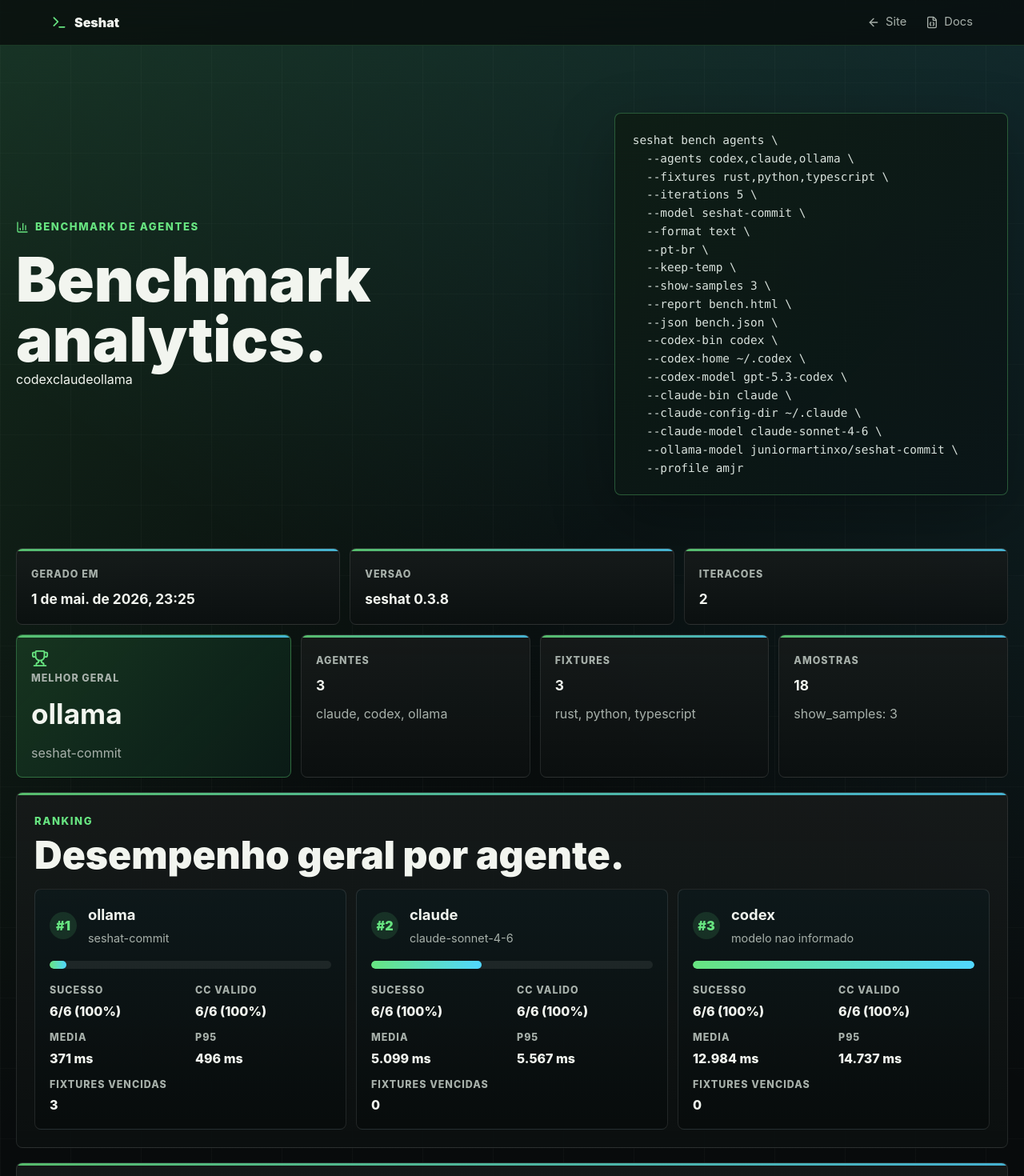
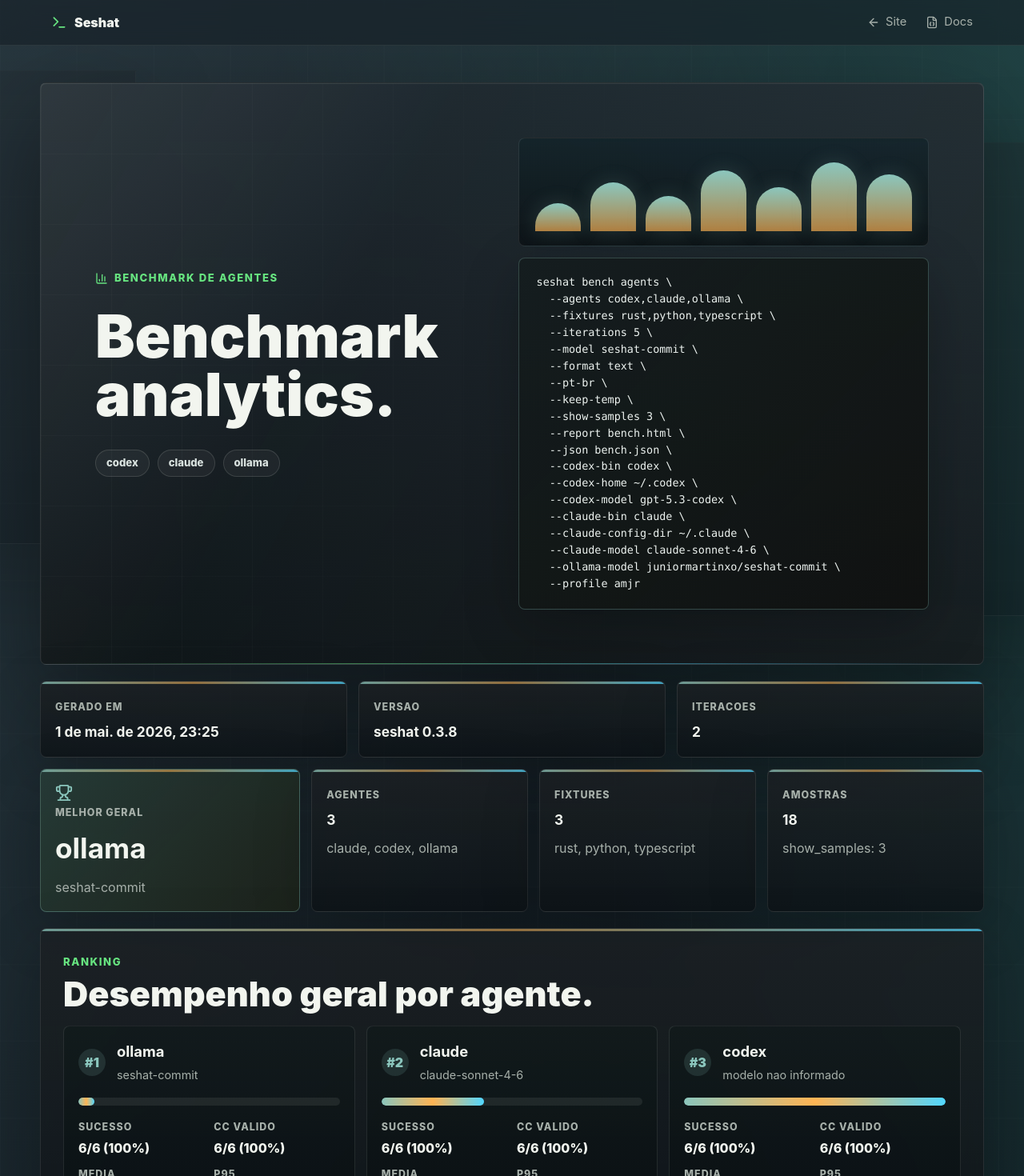
Before and after one commit to juniormartinxo/seshat, a Next.js app in the folder site/: page /bench in a window 1280 px wide. Shown: the top 1470 px of the page at 80% size. Built offline with nearby package versions, Linux system fonts and the light colour scheme.

Commit message:
style(bench): atualizar estilos do layout e componentes
- Ajustar gradientes e cores do fundo
- Melhorar espaçamento e z-index para elementos
- Refinar estilos de borda e sombras
- Adicionar novos estilos para visualização de dados

```diff
--- a/site/app/globals.css
+++ b/site/app/globals.css
@@ -647,14 +647,41 @@
 .benchPage {
   position: relative;
   min-height: 100svh;
-  overflow: hidden;
+  overflow-x: hidden;
+  overflow-y: auto;
   background:
-    linear-gradient(135deg, rgba(103, 228, 128, 0.14) 0%, rgba(103, 228, 128, 0) 34%),
-    linear-gradient(215deg, rgba(81, 215, 255, 0.12) 0%, rgba(81, 215, 255, 0) 36%),
-    repeating-linear-gradient(90deg, rgba(242, 245, 239, 0.026) 0 1px, transparent 1px 88px),
-    repeating-linear-gradient(0deg, rgba(242, 245, 239, 0.018) 0 1px, transparent 1px 88px),
-    linear-gradient(180deg, #08100e 0%, #080b0c 44%, #090b0c 100%);
+    linear-gradient(112deg, rgba(87, 121, 131, 0.24), rgba(87, 121, 131, 0) 42%),
+    linear-gradient(248deg, rgba(62, 219, 192, 0.16), rgba(62, 219, 192, 0) 37%),
+    repeating-linear-gradient(90deg, rgba(242, 245, 239, 0.018) 0 1px, transparent 1px 96px),
+    repeating-linear-gradient(0deg, rgba(242, 245, 239, 0.014) 0 1px, transparent 1px 96px),
+    linear-gradient(180deg, #1b252c 0%, #111a20 46%, #090c0e 100%);
   color: var(--text);
+  isolation: isolate;
+}
+
+.benchPage::before,
+.benchPage::after {
+  content: "";
+  position: absolute;
+  top: 88px;
+  z-index: -1;
+  width: min(260px, 26vw);
+  height: min(760px, 74svh);
+  border: 1px solid rgba(242, 245, 239, 0.06);
+  background:
+    linear-gradient(180deg, rgba(242, 245, 239, 0.04), rgba(242, 245, 239, 0)),
+    rgba(12, 18, 23, 0.54);
+  box-shadow: 0 34px 120px rgba(0, 0, 0, 0.34);
+  opacity: 0.55;
+}
+
+.benchPage::before {
+  left: max(-120px, -7vw);
+}
+
+.benchPage::after {
+  right: max(-150px, -9vw);
+  transform: translateY(90px);
 }
 
 .benchTopbar {
@@ -666,9 +693,9 @@
   justify-content: space-between;
   gap: 24px;
   padding: 16px clamp(18px, 5vw, 64px);
-  background: rgba(7, 10, 10, 0.74);
-  border-bottom: 1px solid rgba(103, 228, 128, 0.18);
-  backdrop-filter: blur(14px);
+  background: rgba(20, 30, 36, 0.56);
+  border-bottom: 1px solid rgba(242, 245, 239, 0.08);
+  backdrop-filter: blur(18px);
 }
 
 .benchTopbar nav,
@@ -693,16 +720,53 @@
 
 .benchHero,
 .benchDashboard {
-  width: min(1240px, calc(100% - 40px));
+  width: min(1180px, calc(100% - 48px));
   margin: 0 auto;
 }
 
 .benchHero {
+  position: relative;
+  overflow: hidden;
   display: grid;
-  grid-template-columns: minmax(0, 1fr) minmax(340px, 0.72fr);
-  gap: clamp(28px, 5vw, 72px);
+  grid-template-columns: minmax(0, 0.95fr) minmax(360px, 1.05fr);
+  gap: clamp(30px, 5vw, 76px);
   align-items: center;
-  padding: clamp(42px, 7vw, 84px) 0 clamp(28px, 5vw, 48px);
+  min-height: clamp(470px, 64svh, 610px);
+  margin-top: clamp(24px, 4vw, 46px);
+  padding: clamp(34px, 6vw, 68px);
+  border: 1px solid rgba(242, 245, 239, 0.1);
+  border-radius: 8px;
+  background:
+    linear-gradient(118deg, rgba(242, 245, 239, 0.09), rgba(242, 245, 239, 0.02) 34%, rgba(242, 245, 239, 0.05)),
+    linear-gradient(180deg, rgba(27, 37, 44, 0.92), rgba(10, 16, 19, 0.9));
+  box-shadow:
+    0 42px 120px rgba(0, 0, 0, 0.36),
+    inset 0 1px 0 rgba(242, 245, 239, 0.08);
+  backdrop-filter: blur(12px);
+}
+
+.benchHero::before,
+.benchHero::after {
+  content: "";
+  position: absolute;
+  pointer-events: none;
+}
+
+.benchHero::before {
+  inset: 0;
+  background:
+    linear-gradient(90deg, rgba(242, 245, 239, 0.044) 1px, transparent 1px),
+    linear-gradient(180deg, rgba(242, 245, 239, 0.032) 1px, transparent 1px);
+  background-size: 88px 88px;
+  mask-image: linear-gradient(90deg, rgba(0, 0, 0, 0.7), transparent 78%);
+}
+
+.benchHero::after {
+  right: 0;
+  bottom: 0;
+  left: 0;
+  height: 1px;
+  background: linear-gradient(90deg, transparent, rgba(103, 228, 128, 0.5), rgba(81, 215, 255, 0.45), transparent);
 }
 
 .benchHero > *,
@@ -711,24 +775,42 @@
   min-width: 0;
 }
 
+.benchHeroCopy,
+.benchHeroVisual {
+  position: relative;
+  z-index: 1;
+}
+
 .benchHero h1 {
-  max-width: 780px;
-  margin: 14px 0 0;
-  font-size: clamp(3rem, 6vw, 5rem);
+  max-width: 620px;
+  margin: 22px 0 0;
+  font-size: clamp(3.05rem, 5.8vw, 4.65rem);
   font-weight: 900;
   line-height: 0.98;
   letter-spacing: 0;
-  overflow-wrap: break-word;
+  overflow-wrap: normal;
+  word-break: normal;
   text-wrap: balance;
 }
 
-.benchHero p:not(.sectionKicker) {
-  max-width: 720px;
-  margin: 24px 0 0;
-  color: #d8dfda;
-  font-size: 1.16rem;
-  line-height: 1.62;
-  overflow-wrap: anywhere;
+.benchHeroStats {
+  display: flex;
+  flex-wrap: wrap;
+  gap: 10px;
+  margin-top: 32px;
+}
+
+.benchHeroStats span {
+  display: inline-flex;
+  align-items: center;
+  min-height: 34px;
+  padding: 0 13px;
+  border: 1px solid rgba(242, 245, 239, 0.13);
+  border-radius: 999px;
+  background: rgba(242, 245, 239, 0.045);
+  color: #d9e2df;
+  font-size: 0.82rem;
+  font-weight: 800;
 }
 
 .benchHero code,
@@ -737,28 +819,56 @@
   overflow-wrap: anywhere;
 }
 
+.benchHeroVisual {
+  display: grid;
+  gap: 14px;
+}
+
+.benchHeroChart {
+  display: flex;
+  align-items: end;
+  gap: 12px;
+  height: 136px;
+  padding: 18px 20px;
+  border: 1px solid rgba(242, 245, 239, 0.1);
+  border-radius: 8px;
+  background:
+    linear-gradient(180deg, rgba(81, 215, 255, 0.07), rgba(81, 215, 255, 0)),
+    rgba(6, 11, 13, 0.58);
+}
+
+.benchHeroChart span {
+  flex: 1;
+  min-width: 16px;
+  border-radius: 999px 999px 3px 3px;
+  background: linear-gradient(180deg, #8bc6bd, rgba(255, 180, 84, 0.68));
+  box-shadow: 0 0 26px rgba(139, 198, 189, 0.18);
+}
+
 .benchHero pre {
   width: 100%;
   max-width: 100%;
   min-width: 0;
   margin: 0;
-  padding: 22px;
+  padding: 20px 22px;
   overflow-x: auto;
   overflow-wrap: anywhere;
   word-break: break-all;
-  border: 1px solid rgba(103, 228, 128, 0.32);
+  border: 1px solid rgba(139, 198, 189, 0.28);
   border-radius: 8px;
   background:
-    linear-gradient(135deg, rgba(103, 228, 128, 0.08), rgba(81, 215, 255, 0.05)),
-    rgba(5, 8, 8, 0.84);
-  color: #d8e1dc;
-  font-size: 0.9rem;
-  line-height: 1.58;
+    linear-gradient(135deg, rgba(139, 198, 189, 0.09), rgba(255, 180, 84, 0.035)),
+    rgba(5, 9, 11, 0.82);
+  color: #edf3f0;
+  font-size: 0.84rem;
+  line-height: 1.56;
   white-space: pre-wrap;
-  box-shadow: 0 28px 80px rgba(0, 0, 0, 0.28);
+  box-shadow: 0 22px 70px rgba(0, 0, 0, 0.24);
 }
 
 .benchDashboard {
+  position: relative;
+  z-index: 1;
   padding-bottom: 92px;
 }
 
@@ -768,26 +878,18 @@
   font-size: 0.92rem;
 }
 
-.benchActions {
-  display: flex;
-  flex-wrap: wrap;
-  gap: 10px;
-}
-
-.benchActions input {
-  display: none;
-}
-
 .benchEmpty,
 .benchPanel,
 .benchSummaryGrid article,
 .benchMeta article {
-  border: 1px solid rgba(242, 245, 239, 0.1);
+  border: 1px solid rgba(242, 245, 239, 0.095);
   border-radius: 8px;
   background:
-    linear-gradient(180deg, rgba(242, 245, 239, 0.044), rgba(242, 245, 239, 0)),
-    rgba(12, 17, 17, 0.88);
-  box-shadow: inset 0 1px 0 rgba(242, 245, 239, 0.04);
+    linear-gradient(180deg, rgba(242, 245, 239, 0.052), rgba(242, 245, 239, 0)),
+    rgba(13, 19, 22, 0.78);
+  box-shadow:
+    0 22px 72px rgba(0, 0, 0, 0.22),
+    inset 0 1px 0 rgba(242, 245, 239, 0.05);
 }
 
 .benchEmpty {
@@ -811,8 +913,8 @@
 .benchMeta {
   display: grid;
   grid-template-columns: repeat(3, minmax(0, 1fr));
-  gap: 12px;
-  margin-top: 18px;
+  gap: 14px;
+  margin-top: 20px;
 }
 
 .benchMeta article,
@@ -829,8 +931,8 @@
   position: absolute;
   inset: 0 0 auto;
   height: 3px;
-  background: linear-gradient(90deg, var(--green), var(--cyan));
-  opacity: 0.8;
+  background: linear-gradient(90deg, #8bc6bd, rgba(255, 180, 84, 0.72), #51d7ff);
+  opacity: 0.72;
 }
 
 .benchMeta span,
@@ -856,8 +958,8 @@
 .benchSummaryGrid {
   display: grid;
   grid-template-columns: 1.2fr repeat(3, minmax(0, 1fr));
-  gap: 12px;
-  margin-top: 12px;
+  gap: 14px;
+  margin-top: 14px;
 }
 
 .benchSummaryGrid p {
@@ -867,14 +969,14 @@
 }
 
 .benchSummaryGrid .benchWinner {
-  border-color: rgba(103, 228, 128, 0.34);
+  border-color: rgba(139, 198, 189, 0.34);
   background:
-    linear-gradient(135deg, rgba(103, 228, 128, 0.16), rgba(81, 215, 255, 0.04)),
-    rgba(8, 20, 14, 0.92);
+    linear-gradient(135deg, rgba(139, 198, 189, 0.18), rgba(255, 180, 84, 0.06)),
+    rgba(13, 25, 22, 0.86);
 }
 
 .benchWinner svg {
-  color: var(--green);
+  color: #8bc6bd;
 }
 
 .benchWinner strong {
@@ -884,8 +986,9 @@
 .benchPanel {
   position: relative;
   overflow: hidden;
-  margin-top: 18px;
-  padding: 22px;
+  margin-top: 20px;
+  padding: clamp(20px, 3vw, 28px);
+  backdrop-filter: blur(10px);
 }
 
 .benchPanelHeader {
@@ -898,7 +1001,7 @@
 
 .benchPanelHeader h2 {
   margin: 8px 0 0;
-  font-size: clamp(1.8rem, 4vw, 3rem);
+  font-size: clamp(1.7rem, 3.4vw, 2.7rem);
   font-weight: 900;
   line-height: 1;
 }
@@ -911,16 +1014,16 @@
 .benchRanking {
   display: grid;
   grid-template-columns: repeat(3, minmax(0, 1fr));
-  gap: 12px;
+  gap: 14px;
 }
 
 .benchRankCard {
   padding: 18px;
-  border: 1px solid rgba(242, 245, 239, 0.11);
+  border: 1px solid rgba(242, 245, 239, 0.1);
   border-radius: 8px;
   background:
-    linear-gradient(180deg, rgba(81, 215, 255, 0.052), rgba(81, 215, 255, 0)),
-    rgba(8, 12, 12, 0.78);
+    linear-gradient(180deg, rgba(139, 198, 189, 0.056), rgba(139, 198, 189, 0)),
+    rgba(8, 13, 15, 0.74);
 }
 
 .benchRankHead {
@@ -936,8 +1039,8 @@
   width: 34px;
   height: 34px;
   border-radius: 50%;
-  background: rgba(103, 228, 128, 0.13);
-  color: var(--green);
+  background: rgba(139, 198, 189, 0.14);
+  color: #8bc6bd;
   font-weight: 900;
 }
 
@@ -965,7 +1068,7 @@
   display: block;
   height: 100%;
   border-radius: inherit;
-  background: linear-gradient(90deg, var(--green), var(--cyan));
+  background: linear-gradient(90deg, #8bc6bd, #ffb454, #51d7ff);
 }
 
 .benchRankCard dl,
@@ -1042,24 +1145,26 @@
 }
 
 .benchTabs button[aria-selected="true"] {
-  border-color: rgba(103, 228, 128, 0.42);
-  background: linear-gradient(90deg, rgba(103, 228, 128, 0.22), rgba(81, 215, 255, 0.12));
+  border-color: rgba(139, 198, 189, 0.42);
+  background: linear-gradient(90deg, rgba(139, 198, 189, 0.22), rgba(255, 180, 84, 0.1));
   color: var(--text);
 }
 
 .benchSamples {
   display: grid;
   grid-template-columns: repeat(2, minmax(0, 1fr));
-  gap: 12px;
+  gap: 14px;
 }
 
 .benchSample {
+  display: grid;
+  gap: 14px;
   padding: 18px;
   border: 1px solid rgba(242, 245, 239, 0.1);
   border-radius: 8px;
   background:
-    linear-gradient(180deg, rgba(103, 228, 128, 0.045), rgba(103, 228, 128, 0)),
-    rgba(8, 12, 12, 0.78);
+    linear-gradient(180deg, rgba(139, 198, 189, 0.048), rgba(139, 198, 189, 0)),
+    rgba(8, 13, 15, 0.74);
 }
 
 .benchSample header {
@@ -1076,18 +1181,27 @@
 
 .benchSample header strong {
   color: var(--text);
+  font-size: 1.18rem;
 }
 
 .benchSample header span {
   margin-top: 4px;
-  color: var(--muted);
+  color: #ffcf98;
   font-size: 0.9rem;
+  overflow-wrap: anywhere;
 }
 
-.benchSample p {
-  margin: 16px 0;
+.benchSample code {
+  display: block;
+  min-height: 58px;
+  padding: 13px 14px;
+  border: 1px solid rgba(242, 245, 239, 0.08);
+  border-radius: 8px;
+  background: rgba(3, 7, 9, 0.42);
   color: #d8dfda;
   line-height: 1.58;
+  overflow-wrap: anywhere;
+  white-space: normal;
 }
 
 .benchSample dl {
```
